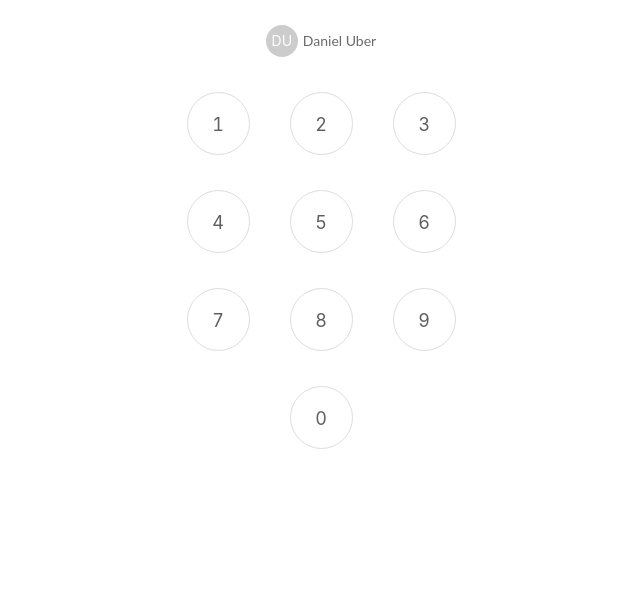
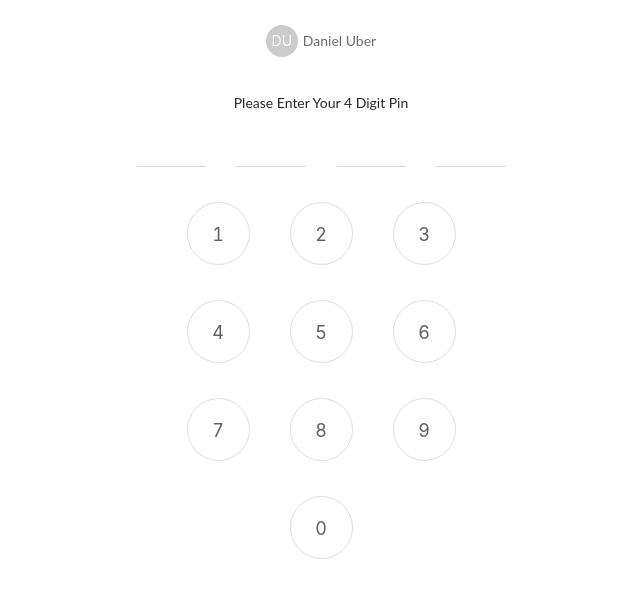
Before and after one commit to Gilblasse/Testing-AGMT, a React (Create React App) app: page / in a window 1280 px wide. Shown: the top 598 px of the page, without its empty margins (319-959 px from the left). Built offline with nearby package versions, Linux system fonts and the light colour scheme.

Commit message:
2 files modified

```diff
--- a/src/App.js
+++ b/src/App.js
@@ -1,7 +1,7 @@
 import React from 'react';
 import UserAvatar from './UserAvatar';
 import { user } from './data';
-import { Avatar, Row, Col } from 'antd';
+import { Avatar, Row, Col, Input } from 'antd';
 
 // import './style.css';
 const phoneNums = [1, 2, 3, 4, 5, 6, 7, 8, 9, 0];
@@ -28,6 +28,33 @@ export default function App() {
         </p>
       </div>
 
+      <div
+        style={{
+          display: 'flex',
+          flexDirection: 'column',
+          alignItems: 'center',
+          marginBottom: 35
+        }}
+      >
+        <p>Please Enter Your 4 Digit Pin</p>
+        <Input.Group size="large">
+          <Row gutter={30} justify="center">
+            <Col span={2}>
+              <Input defaultValue="" className="digit-input" />
+            </Col>
+            <Col span={2}>
+              <Input defaultValue="" className="digit-input" />
+            </Col>
+            <Col span={2}>
+              <Input defaultValue="" className="digit-input" />
+            </Col>
+            <Col span={2}>
+              <Input defaultValue="" className="digit-input" />
+            </Col>
+          </Row>
+        </Input.Group>
+      </div>
+
       <Row gutter={[40, 35]} style={{ width: 400 }} justify="center">
         {phoneNums.map(num => (
           <Col key={num}>
--- a/src/style.css
+++ b/src/style.css
@@ -12,3 +12,9 @@ p {
 .dial:hover {
   background-color: rgb(251, 251, 251);
 }
+
+.digit-input{
+  border-left: none;
+    border-top: none;
+    border-right: none;
+}
```
